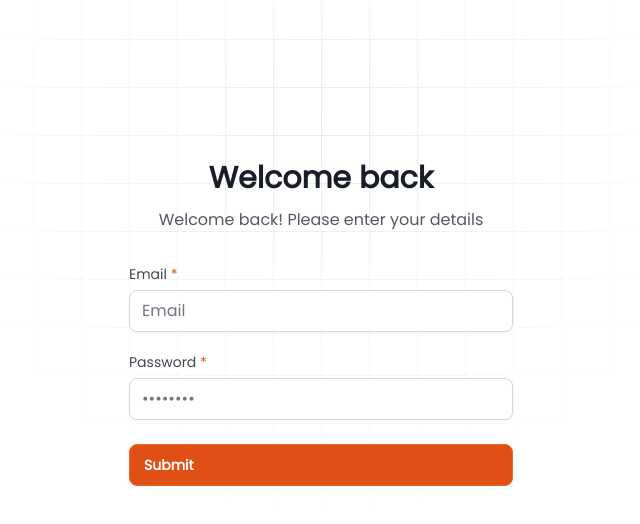
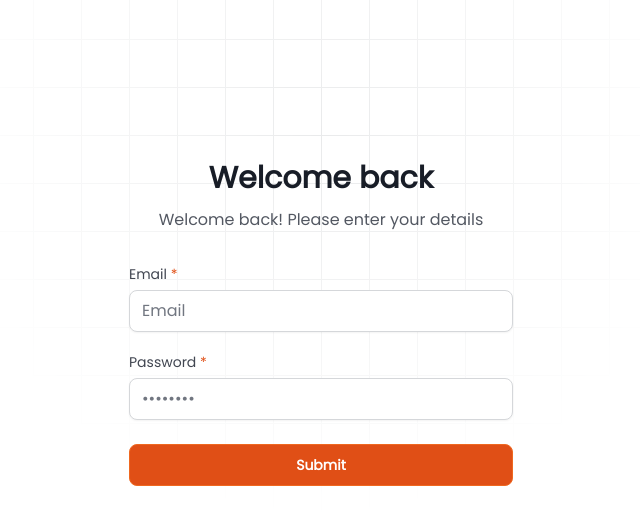
Before and after one commit to camille-girard/PA, a Nuxt app in the folder frontend/: page /login in a window 1280 px wide. Shown: the top 524 px of the page, without its empty margins (319-959 px from the left). Built offline with nearby package versions, Linux system fonts and the light colour scheme; no server answers.

Commit message:
fix(frontend:login): align submit button to center for improved layout

```diff
--- a/frontend/pages/login.vue
+++ b/frontend/pages/login.vue
@@ -38,7 +38,7 @@ const login = async () => {
                         required
                     />
                 </div>
-                <UButton class="mt-6 w-full" type="submit">Submit</UButton>
+                <UButton class="mt-6 w-full justify-center" type="submit">Submit</UButton>
             </form>
         </section>
     </main>
```
